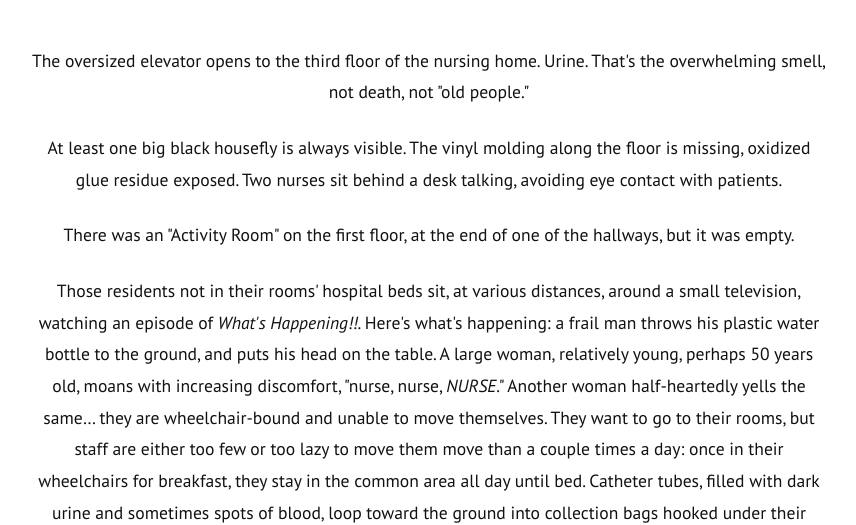
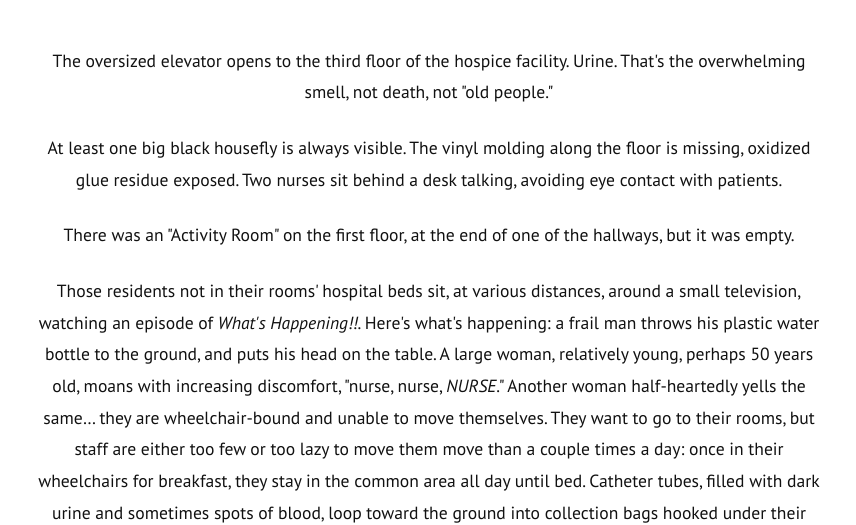
Before and after one commit to bmarggraff/robot.health, a plain HTML site: page blog/posts/fourth-post.html in a window 1280 px wide. Shown: the part 281-806 px from the top of the page, without its empty margins (211-1067 px from the left). Drawn offline with Linux system fonts and the light colour scheme.

Commit message:
Update fourth-post.html
Minor edit

```diff
--- a/blog/posts/fourth-post.html
+++ b/blog/posts/fourth-post.html
@@ -95,7 +95,7 @@
       </header>
 
       <div class="post-content">
-        <p>The oversized elevator opens to the third floor of the nursing home. Urine. That's the overwhelming smell, not death, not "old people."</p>
+        <p>The oversized elevator opens to the third floor of the hospice facility. Urine. That's the overwhelming smell, not death, not "old people."</p>
 
         <p>At least one big black housefly is always visible. The vinyl molding along the floor is missing, oxidized glue residue exposed. Two nurses sit behind a desk talking, avoiding eye contact with patients.</p>
 
```
